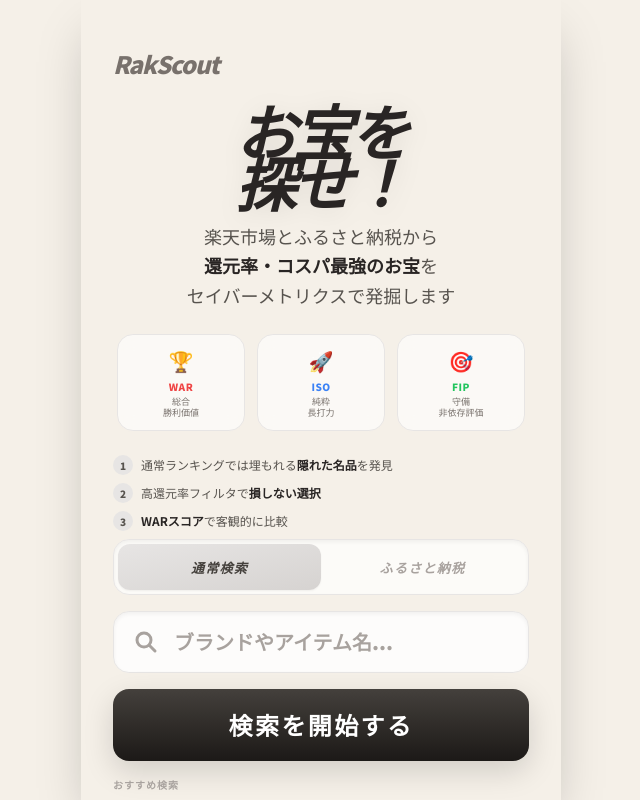
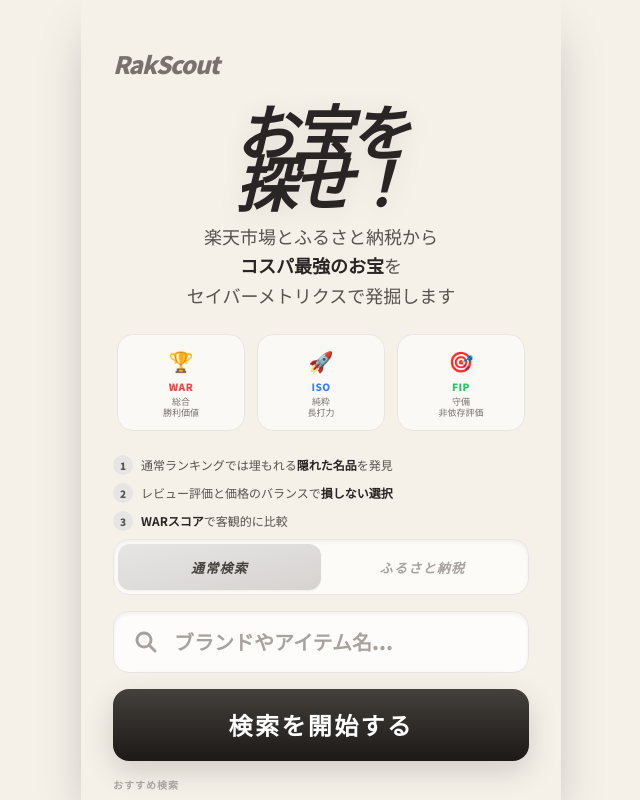
Before and after one commit to ay-dx/RakScout, a React (Vite) app: page /#/ in a window 1280 px wide. Shown: the whole page, without its empty margins (319-959 px from the left). Built offline with nearby package versions, Linux system fonts and the light colour scheme; no server answers.

Commit message:
Add files via upload

```diff
--- a/src/components/Home.tsx
+++ b/src/components/Home.tsx
@@ -33,7 +33,7 @@ export default function Home() {
           RakScout
         </header>
 
-        {/* 優先度1: ファーストビュー強化 */}
+        {/* ファーストビュー */}
         <section className="mt-6 text-center">
           <h1 className="sr-only">楽天市場のお宝商品＆ふるさと納税を一括検索 | RakScout</h1>
           <h2 className="text-6xl font-black italic leading-[0.85] tracking-tighter text-stone-800 drop-shadow-[0_4px_12px_rgba(0,0,0,0.08)]" aria-hidden="true">
@@ -41,7 +41,7 @@ export default function Home() {
           </h2>
           <p className="mt-4 text-lg text-stone-600 max-w-md mx-auto leading-relaxed">
             楽天市場とふるさと納税から<br/>
-            <span className="font-bold text-stone-800">還元率・コスパ最強のお宝</span>を<br/>
+            <span className="font-bold text-stone-800">コスパ最強のお宝</span>を<br/>
             セイバーメトリクスで発掘します
           </p>
         </section>
@@ -65,7 +65,7 @@ export default function Home() {
           </div>
         </div>
 
-        {/* 優先度2: 検索前価値提示 */}
+        {/* 検索前価値提示 */}
         <section className="mt-6 mb-2">
           <h2 className="sr-only">RakScoutの特徴</h2>
           <div className="space-y-2">
@@ -75,7 +75,7 @@ export default function Home() {
             </div>
             <div className="flex items-center gap-2 text-[12px] text-stone-600">
               <span className="w-5 h-5 rounded-full bg-stone-200 flex items-center justify-center text-[10px] font-black shrink-0">2</span>
-              <span>高還元率フィルタで<span className="font-bold text-stone-800">損しない選択</span></span>
+              <span>レビュー評価と価格のバランスで<span className="font-bold text-stone-800">損しない選択</span></span>
             </div>
             <div className="flex items-center gap-2 text-[12px] text-stone-600">
               <span className="w-5 h-5 rounded-full bg-stone-200 flex items-center justify-center text-[10px] font-black shrink-0">3</span>
@@ -131,7 +131,7 @@ export default function Home() {
             検索を開始する
           </button>
 
-          {/* 優先度3: サンプルキーワード */}
+          {/* サンプルキーワード */}
           <div className="mt-4">
             <h3 className="text-[10px] font-black text-stone-400 tracking-widest uppercase mb-2">おすすめ検索</h3>
             <div className="flex flex-wrap gap-2">
```
